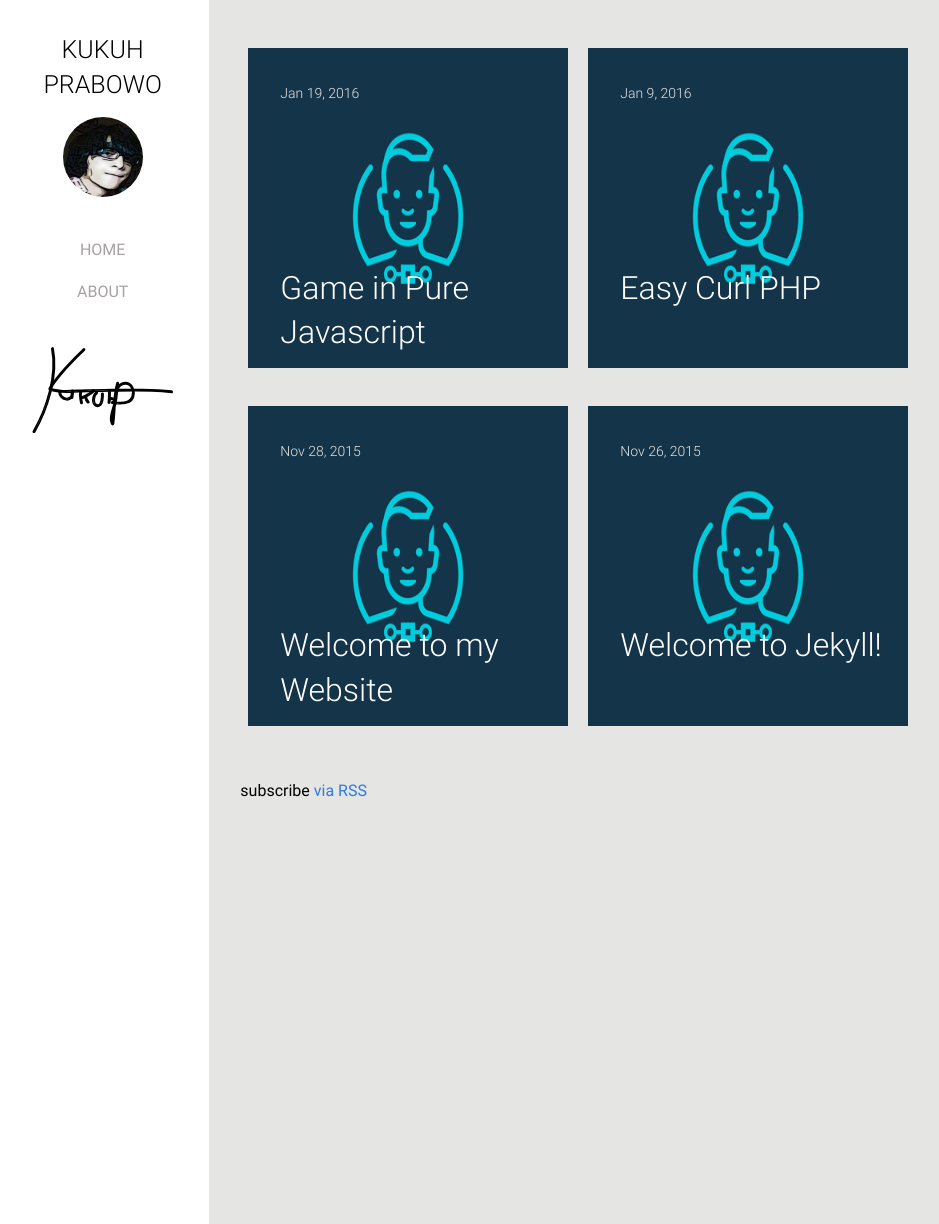
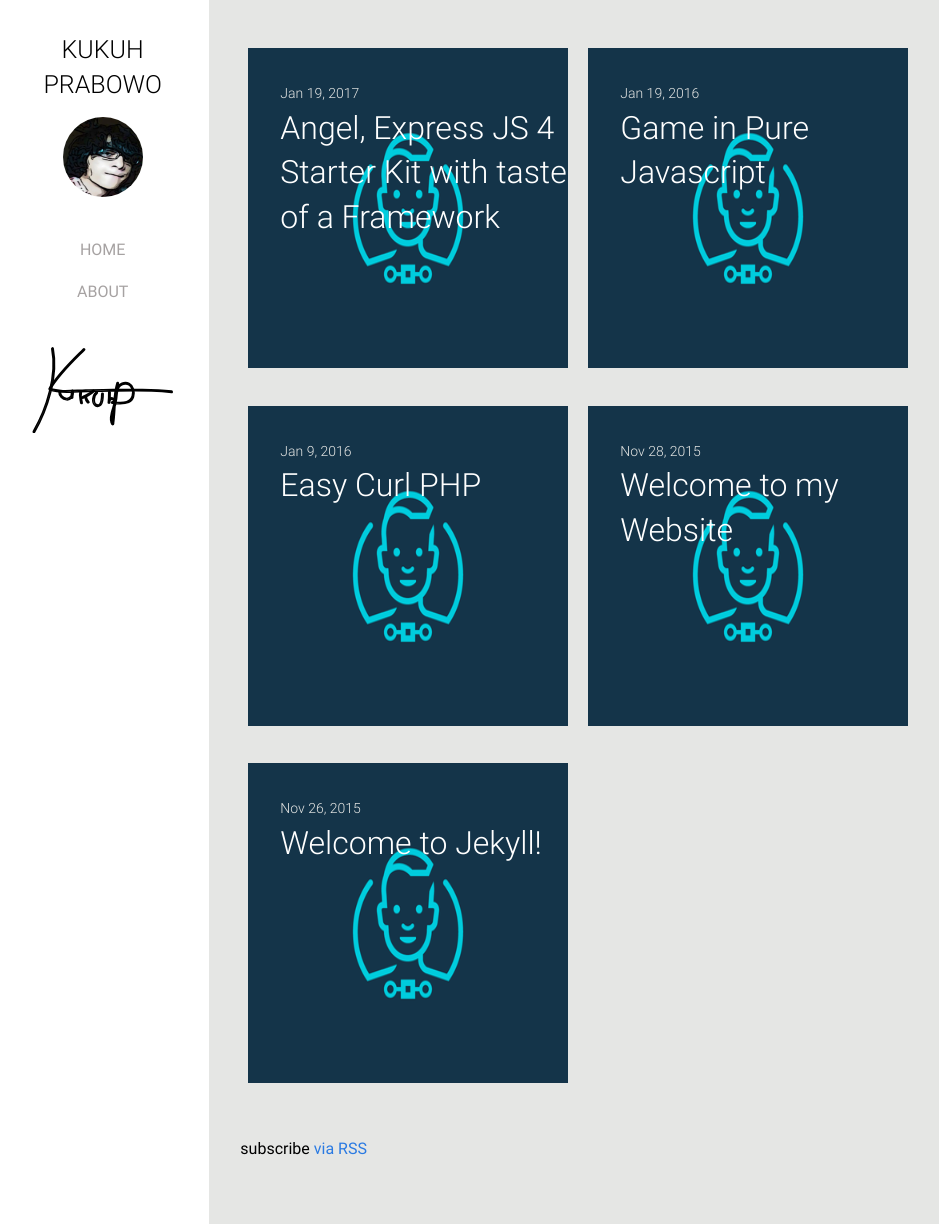
Before and after one commit to kukuhpro/kukuhpro.github.io, a Jekyll site: the page built from index.html, in a window 1280 px wide and 1224 px high. Shown: the whole window, without its empty margins (4-943 px from the left). Built offline with Jekyll 4.4.1, drawn with Linux system fonts in a browser that asks for light colours; some of the changed lines change nothing that is shown.

Commit message:
added documentation angel starter

````diff
--- /dev/null
+++ b/_posts/2017-01-20-angel-expressjs-starter.markdown
@@ -0,0 +1,83 @@
+---
+layout: post
+title: "Angel, Express JS 4 Starter Kit with taste of a Framework"
+date: 2017-01-20 00:00:24 +0700
+categories: javascript nodejs framework expressjs starter
+tags: javascript nodejs expressjs framework starter es6 object oriented design pattern kukuhprabowo
+depth: 0.06
+---
+### Let's Roll !
+Angel is Web Application Starter for NodeJS with ExpressJS Framework. This starter built with heart of believe that development must be an easy, enjoyable and creative. This starter is inspired a lot by [Laravel Framework](https://github.com/laravel/laravel). Angel starter attempts to take out the pain out of development using nodejs with expressjs.
+
+Checkout on [Angel Github](https://github.com/kukuhpro/Angel-ExpressJS4-Starter), and for how to use it ? check documentation below :
+
+### Routing :
+Angel starter routing is on folder `app/routes`, you can create all files of routing `.js` file inside folder `app/routes`, Angel will automatically read those files and write them as routing on expressjs. Example route file `site.js` :
+{% highlight javascript %}
+module.exports = [
+	{
+		get: {url: '/', middleware: "AuthIsLogin", as: 'angelsite', folder: 'site', uses: 'home@test3'}
+	},
+	{
+		post: {url: '/form-post', as: 'site.form.store', validation: 'LoginRequest', folder: 'new', uses: 'home@storeForm'}
+	},
+	{
+		group: {
+			options: {prefix: '/secure', middleware: [], folder: 'site'},
+			methods: [
+				{
+					get: {url: '/gerimis', middleware: [], as: 'site.home.secure', uses: 'home@test'}
+				}
+			]
+		}
+	}
+];
+{% endhighlight %}
+
+On this route first key is declare as a method on route, and object on key are available options.
+```javascript
+{
+	post: {url: '/form-post', as: 'site.form.store', validation: 'LoginRequest', folder: 'new', uses: 'home@storeForm'}
+}
+```
+
+you can also add group routing, in case you need to add prefix, middleware, or even folder.
+```javascript
+{
+	group: {
+		options: {prefix: '/secure', middleware: [], folder: 'site'},
+		methods: [
+			{
+				get: {url: '/gerimis', middleware: [], as: 'site.home.secure', uses: 'home@test'}
+			}
+		]
+	}
+}
+```
+
+### Controllers :
+Controller in Angel starter is inside folder `app\controllers`, for example let's just say you have this on route :
+```javascript
+{
+	get: {url: '/', folder: 'site', uses: 'home@index'}
+}
+```
+on this route it will say like this `find controller method function index in class controller home inside folder site`, so basically we will need class controller inside folder site. This how class controller home `home.js` looks like inside folder site.
+
+{% highlight javascript %}
+'use strict';
+var root         = require('path').resolve();
+var controller = require(root + '/helpers/cores/Angel/Controller');
+
+class home extends controller {
+	constructor() {
+		super();
+	}
+
+	index() {
+		return this.res.render('index', {});
+	}
+}
+
+module.exports = home;
+{% endhighlight %}
--- a/_sass/_post.scss
+++ b/_sass/_post.scss
@@ -49,7 +49,7 @@
 	&-link {
 		position : relative;
 		display : block;
-		bottom : -10rem;
+		bottom : 0;
 		a {
 			color : white;
 			font-family : 'RobotoLight', sans-serif;
````
